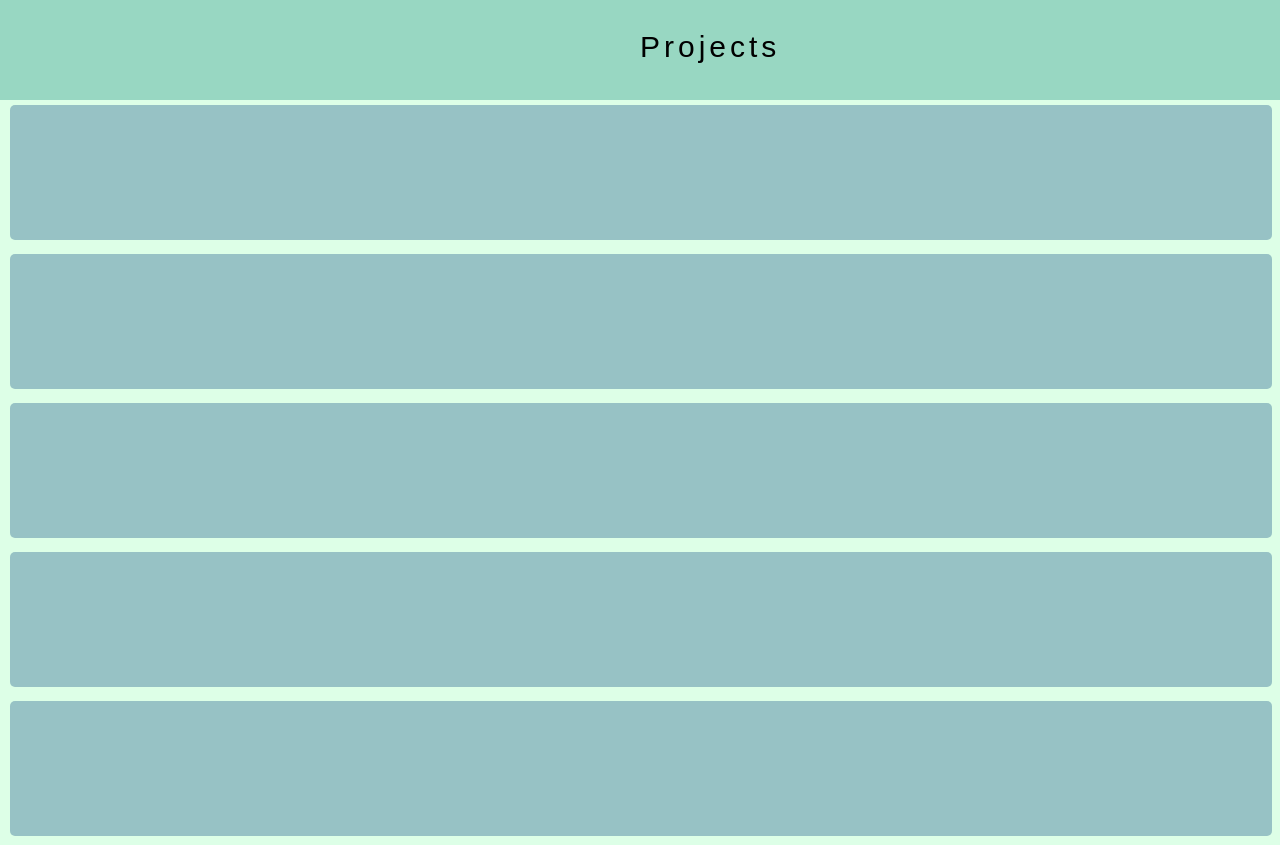
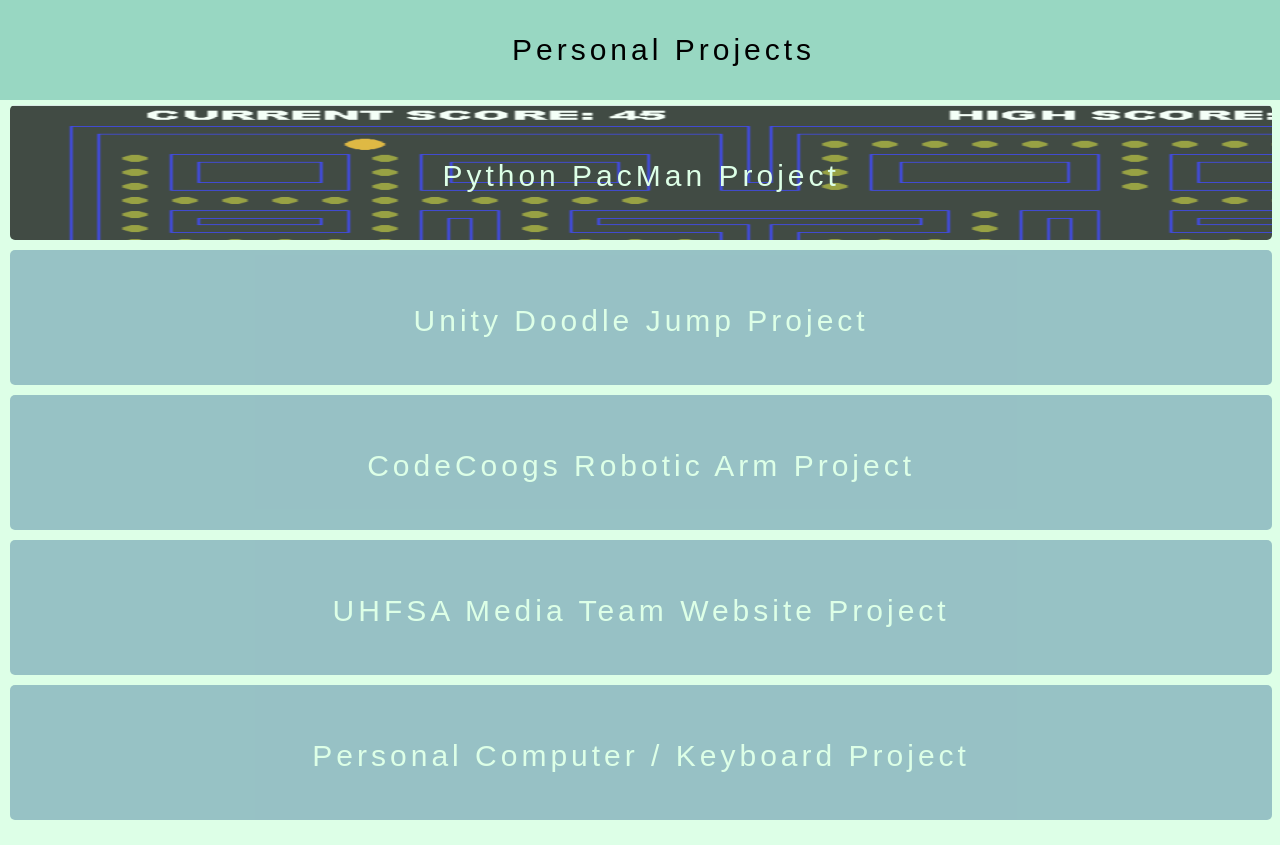
Before and after one commit to BryantH2003/Personal-Website, a plain HTML site: page projects.html in a window 1280 px wide. Drawn offline with Linux system fonts and the light colour scheme.

Commit message:
added pacman button

```diff
--- a/about-header.css
+++ b/about-header.css
@@ -1,6 +1,6 @@
 header {
     position: right;
-
+    text-align: center;
     width: 100%;
     height: 100px;
 
@@ -9,6 +9,7 @@
 
 .header-content {
     position: relative;
+    align-items: center;
     width: 100%;
     height: 100%;
 
--- a/projects-content.css
+++ b/projects-content.css
@@ -7,6 +7,7 @@
     height: 135px;
     width: 99%;
     background-color: #7aa8b7;
+    background-image: url("images/Screen\ Shot\ 2022-04-18\ at\ 11.50.48\ PM.png");
     background-size: 1450px 450px;
     background-repeat: no-repeat;
     opacity: 0.7;
@@ -14,6 +15,11 @@
     outline: none;
     margin: 5px;
     text-align: center;
+  }
+
+  .PacMan-Button:hover {
+    transform: scale(1.02);
+    opacity: 1;
   }
 
 .Doodle-Jump-Button {
@@ -75,3 +81,15 @@
     margin: 5px;
     text-align: center;
 }
+
+.Buttons-Text {
+    position: relative;
+    top: 40%;
+    text-align: center;
+    font-family: sans-serif;
+    font-size: 30px;
+    letter-spacing: 4px;
+    font-weight: 300px;
+    text-decoration: none;
+    color: #DDFFE7;
+  }
--- a/projects-header.css
+++ b/projects-header.css
@@ -1,6 +1,5 @@
 header {
-    position: right;
-
+    position: relative;
     width: 100%;
     height: 100px;
 
@@ -9,6 +8,8 @@
 
 .header-content {
     position: relative;
+    align-items: center;
+    text-align: center;
     width: 100%;
     height: 100%;
 
@@ -24,11 +25,11 @@
 .header-middle {
     position: center;
     text-align: center;
+    padding-left: 40%;
     color: rgb(0, 0, 0);
     letter-spacing: 4px;
     font-size: 30px;
     font-weight: 100px;
     text-decoration: none;
-    padding-left: 40rem;
     white-space: nowrap;
 }
--- a/projects.html
+++ b/projects.html
@@ -13,25 +13,25 @@
   <header>
     <div class = "header-content">
       <div class =  "header-middle">
-        <p>Projects</p>
+        <p>Personal Projects</p>
       </div>
     </div>
   </header>
   <div class = "Buttons">
     <div class = "PacMan-Button">
-
+      <a class = "Buttons-Text" href ="PacMan.html">Python PacMan Project</a>
     </div>
     <div class = "Doodle-Jump-Button">
-
+      <a class = "Buttons-Text" href ="DoodleJump.html">Unity Doodle Jump Project</a>
     </div>
     <div class = "Robotic-Arm-Button">
-
+      <a class = "Buttons-Text" href ="RoboticArm.html">CodeCoogs Robotic Arm Project</a>
     </div>
     <div class = "Media-Team-Website-Button">
-
+      <a class = "Buttons-Text" href ="MediaTeamWeb.html">UHFSA Media Team Website Project</a>
     </div>
     <div class = "PC-Keyboard-Button">
-
+      <a class = "Buttons-Text" href ="PC.html">Personal Computer / Keyboard Project</a>
     </div>
   </div>
 </body>
```
Also changed, not shown: images/Screen Shot 2022-04-18 at 11.50.48 PM.png (added).
